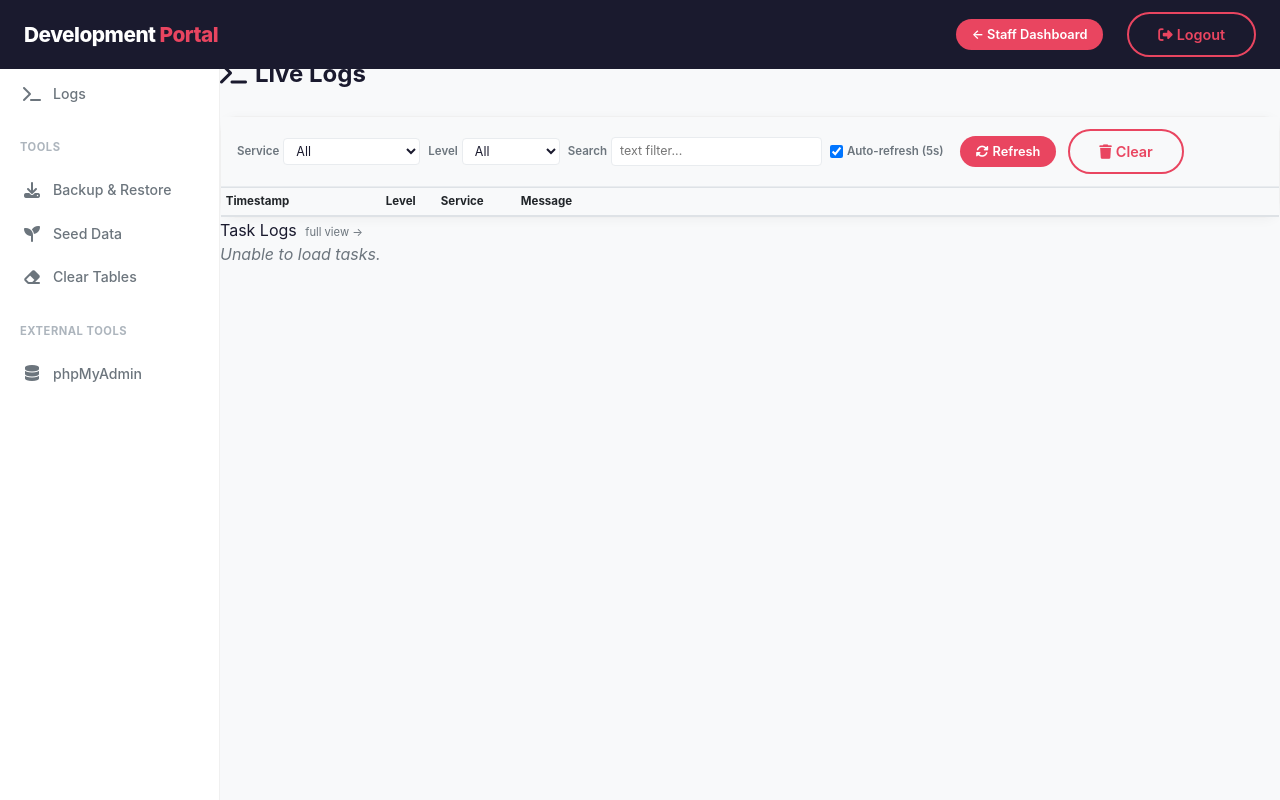
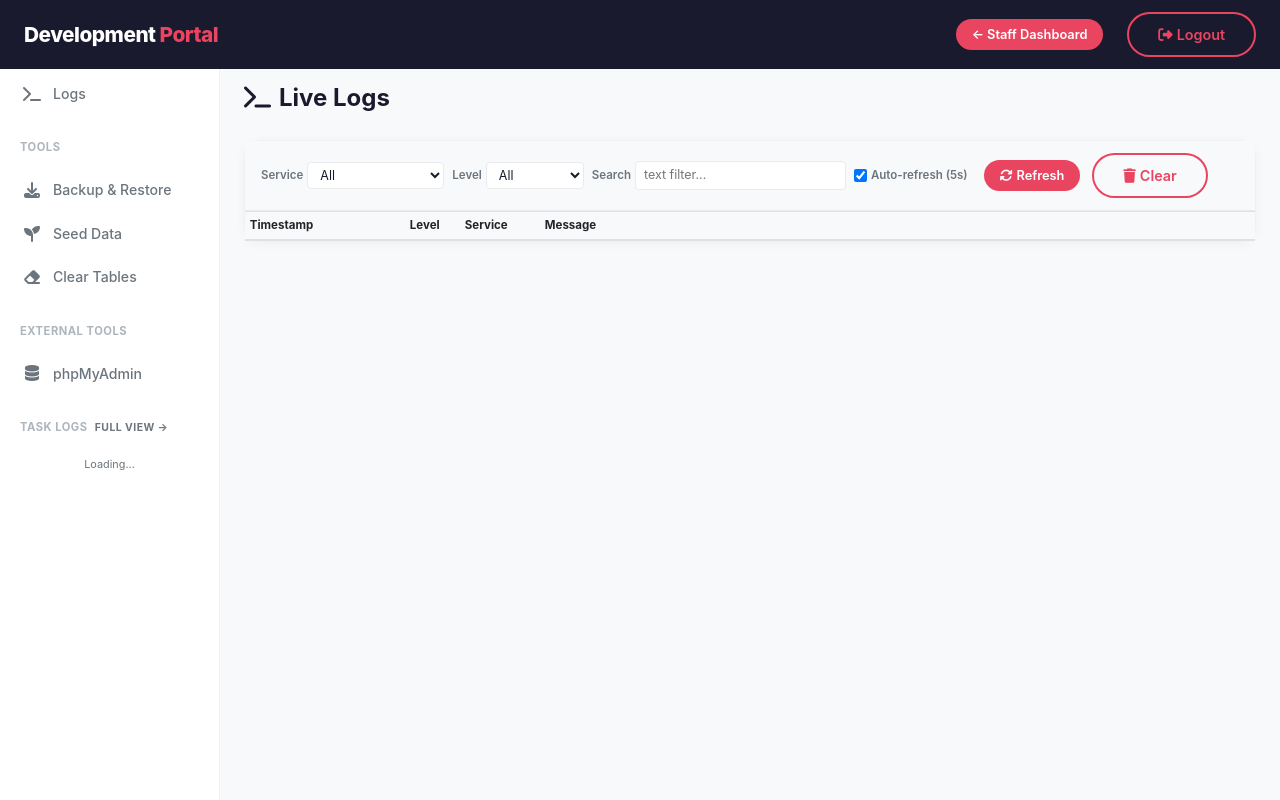
Before and after one commit to NovaProtocol/WaterBillingSystem, a Python web app: template developer-portal/templates/dev/logs.html in a window 1280 px wide. Run offline with Jinja, Linux system fonts and the light colour scheme; the template is opened without the code that fills it, so the values that code supplies are empty; some libraries are stand-ins or nearby versions.

Commit message:
dev-portal: move task logs into left sidebar, remove right sidebar

```diff
--- a/developer-portal/templates/dev/base.html
+++ b/developer-portal/templates/dev/base.html
@@ -43,21 +43,56 @@
     <a href="/developer/phpmyadmin/" target="_blank" class="nav-link">
         <i class="fas fa-database"></i>phpMyAdmin
     </a>
+
+    <div class="sidebar-header mt-3">
+        Task Logs
+        <a href="{{ url_for('dev.task_logs') }}" class="text-muted ml-1" style="font-size:0.65rem;">full view &rarr;</a>
+    </div>
+    <div id="sidebar-tasks" style="font-size:0.68rem;max-height:300px;overflow-y:auto;">
+        <div class="text-center text-muted py-2">Loading...</div>
+    </div>
 </div>
 
 <div class="main-content">
-    <div class="tool-page">
-        <div class="tool-main">
-            {% block content %}{% endblock %}
-        </div>
-        <div class="tool-sidebar">
-            {% include 'dev/_task_sidebar.html' %}
-        </div>
+    <div class="container-fluid" style="max-width:1400px;">
+        {% block content %}{% endblock %}
     </div>
 </div>
 
 <script src="{{ url_for('static', filename='assets/vendor/jquery/3.5.1/jquery.min.js') }}"></script>
 <script src="{{ url_for('static', filename='assets/vendor/bootstrap/4.6.2/js/bootstrap.bundle.min.js') }}"></script>
+<script>
+var statusColor = {queued: '#6c757d', running: '#007bff', completed: '#28a745', error: '#dc3545', interrupted: '#fd7e14'};
+var lastSidebarSnapshot = '';
+
+function pollSidebarTasks() {
+    fetch('{{ url_for("dev.list_tasks") }}')
+    .then(r => { if (!r.ok) throw new Error(r.status); return r.json(); })
+    .then(resp => {
+        var snap = JSON.stringify(resp);
+        if (snap === lastSidebarSnapshot) return;
+        lastSidebarSnapshot = snap;
+        var el = document.getElementById('sidebar-tasks');
+        var current = resp.current || null;
+        var history = (resp.history || []).slice(0, 5);
+        var all = current ? [current].concat(history) : history;
+        if (!all.length) { el.innerHTML = '<div class="text-center text-muted py-2" style="font-size:0.65rem;">No tasks</div>'; return; }
+        var h = '';
+        all.forEach(function(t) {
+            var icon = t.status === 'running' ? 'fa-spinner fa-pulse' : t.status === 'completed' ? 'fa-check-circle' : t.status === 'error' ? 'fa-times-circle' : 'fa-clock';
+            var color = statusColor[t.status] || '#6c757d';
+            h += '<div class="py-1 px-2" style="border-bottom:1px solid #f0f0f0;line-height:1.3;">' +
+                '<i class="fas '+icon+'" style="color:'+color+';width:12px;font-size:0.6rem;"></i>' +
+                '<span style="color:'+color+';font-weight:600;font-size:0.6rem;margin-left:3px;">'+t.status+'</span>' +
+                '<div style="font-size:0.6rem;color:#6c757d;overflow:hidden;text-overflow:ellipsis;white-space:nowrap;">'+t.title+'</div>' +
+            '</div>';
+        });
+        el.innerHTML = h;
+    });
+}
+setInterval(pollSidebarTasks, 3000);
+pollSidebarTasks();
+</script>
 {% block scripts %}{% endblock %}
 </body>
 </html>
```
